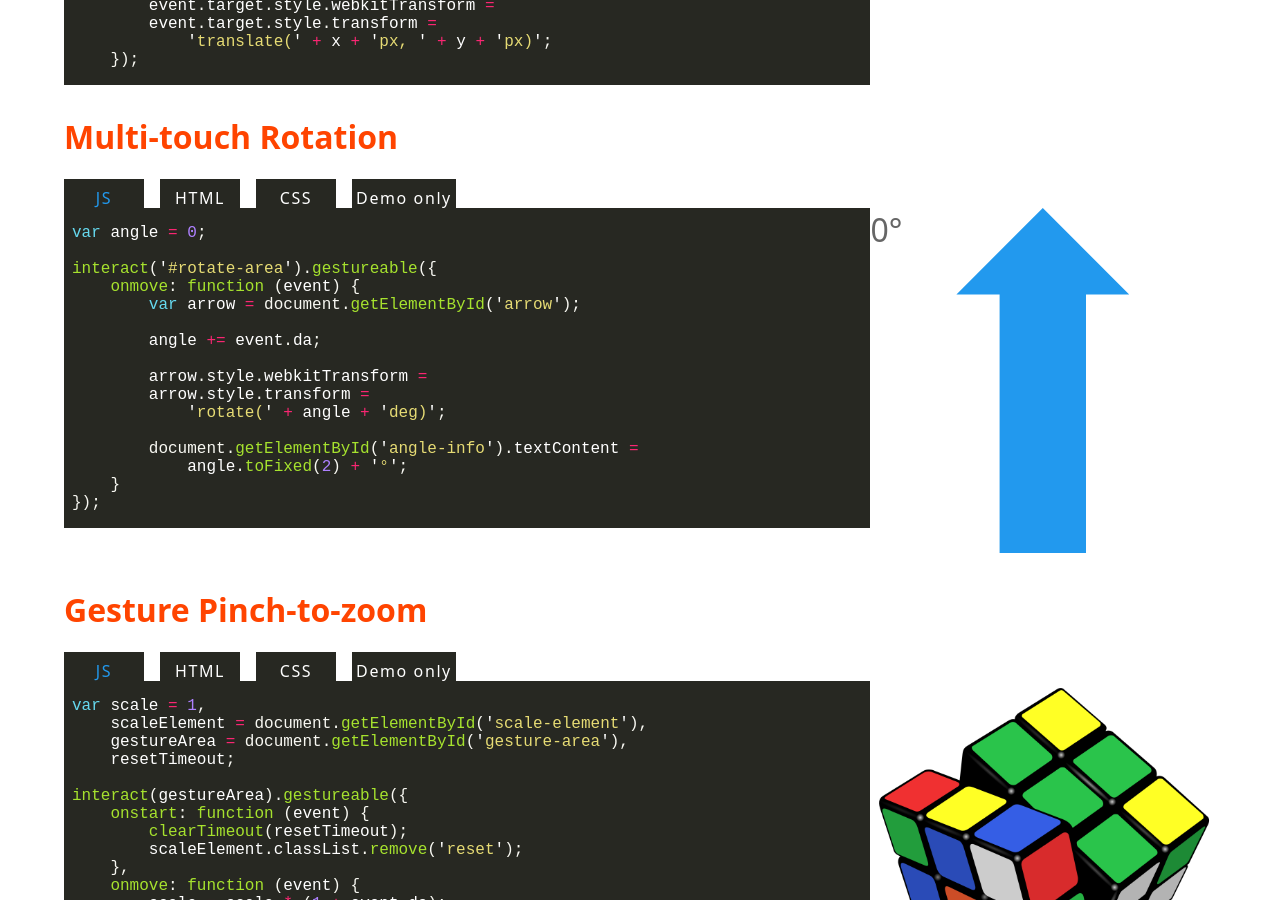
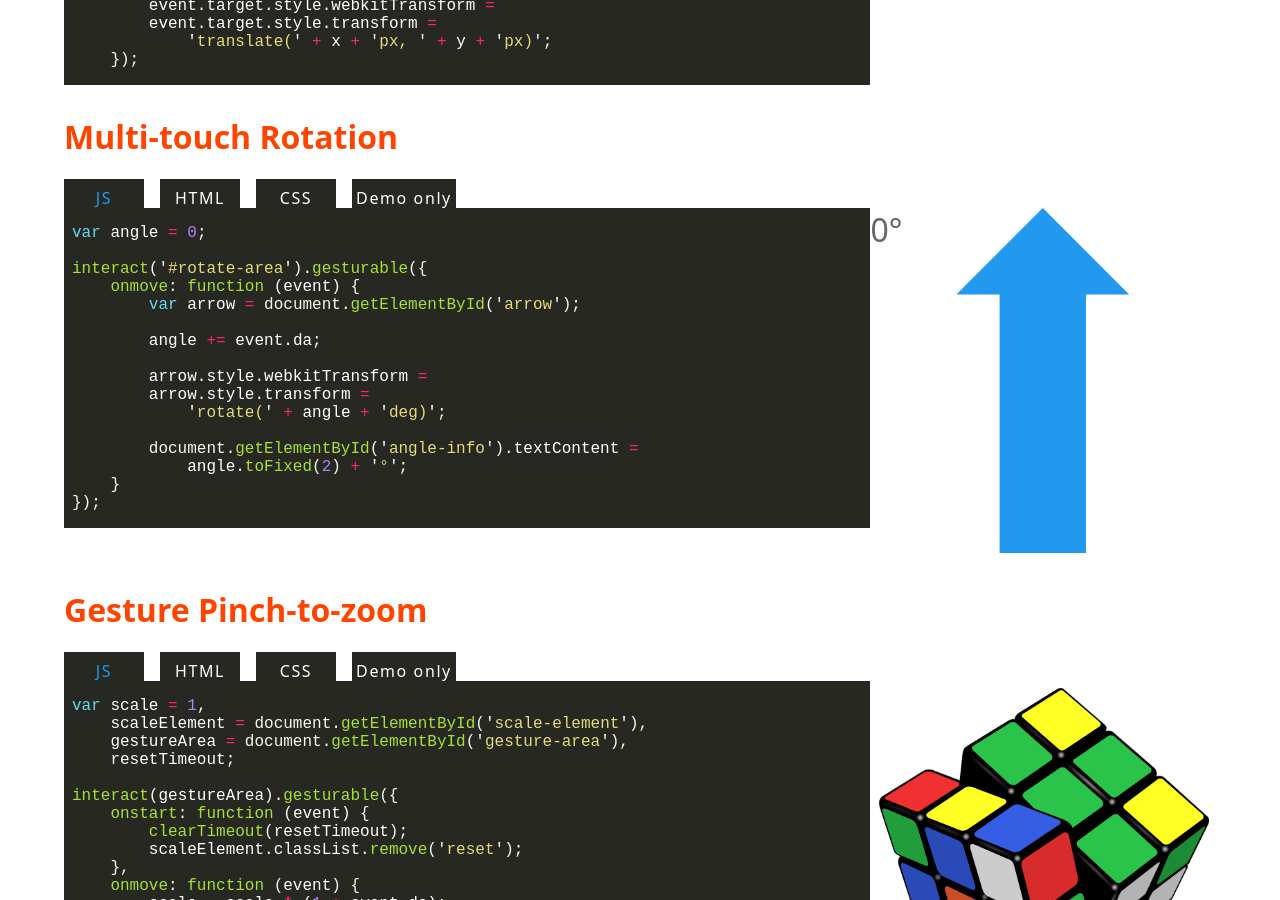
Before and after one commit to interactjs/interactjs.github.io, a Jekyll site: the page built from index.html, in a window 1280 px wide and 900 px high, scrolled down 2116 px. Built offline with Jekyll 4.4.1, drawn with Linux system fonts in a browser that asks for light colours; Markdown is read by kramdown in place of the engine named in the settings.

Commit message:
Use correctly spelled acionable methods

```diff
--- a/index.html
+++ b/index.html
@@ -337,7 +337,7 @@ interact(element)
 /* enable javascript to view a demo */
 var angle = 0;
 
-interact('#rotate-area').gestureable({
+interact('#rotate-area').gesturable({
     onmove: function (event) {
         var arrow = document.getElementById('arrow');
 
@@ -400,7 +400,7 @@ var scale = 1,
     gestureArea = document.getElementById('gesture-area'),
     resetTimeout;
 
-interact(gestureArea).gestureable({
+interact(gestureArea).gesturable({
     onstart: function (event) {
         clearTimeout(resetTimeout);
         scaleElement.classList.remove('reset');
```
